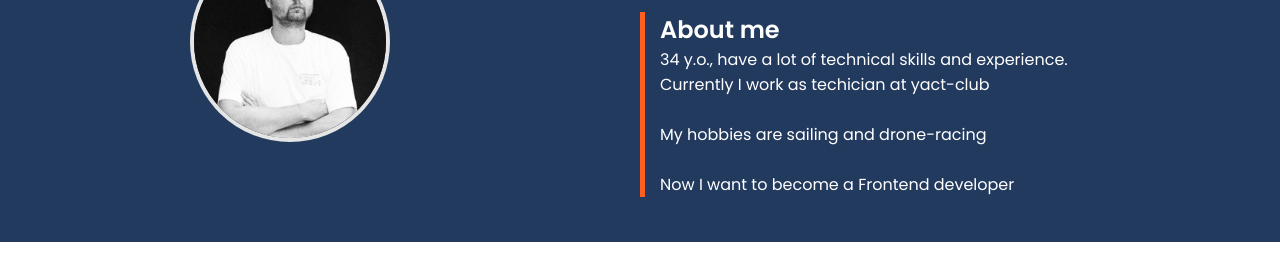
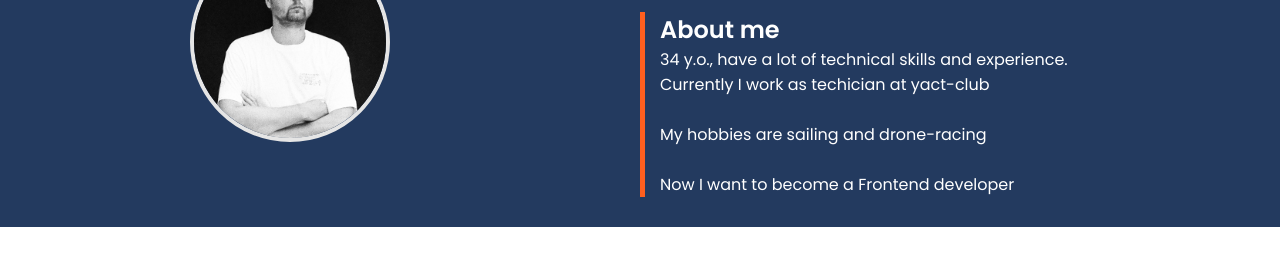
Before and after one commit to woodprop/rsschool-cv, a plain HTML site: page index.html in a window 1280 px wide. Shown: the part 148-422 px from the top of the page. Drawn offline with Linux system fonts and the light colour scheme.

Commit message:
refactor: срфchange about section margins

```diff
--- a/css/style.css
+++ b/css/style.css
@@ -88,13 +88,11 @@ a:visited {
 }
 
 .about {
+    min-height: 300px;
     padding-top: 30px;
+    padding-bottom: 30px;
     background: #233A5F;
     color: #fff;
-}
-
-.about__wrapper {
-    height: 300px;
 }
 
 .about__left, .about__right {
```
